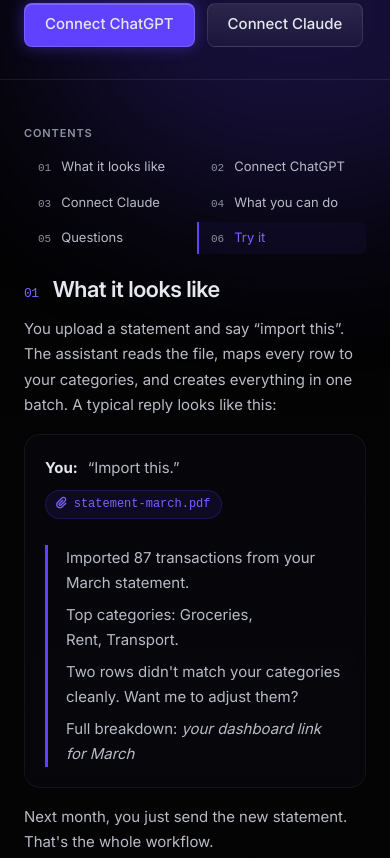
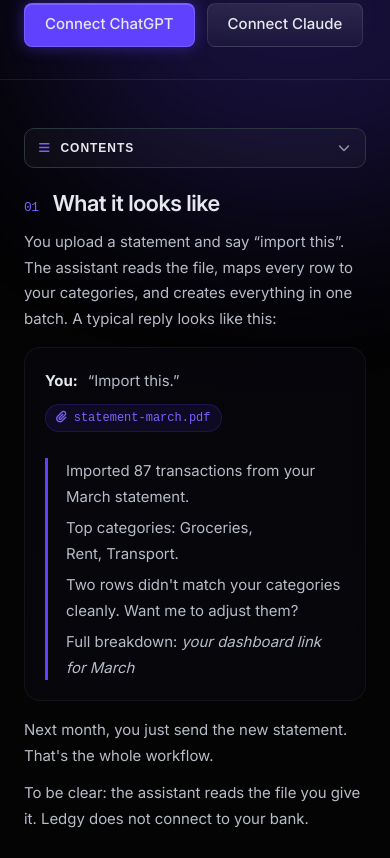
Before and after one commit to harholinsky/ledgy-landing, a plain HTML site: page chatgpt.html in a window 390 px wide. Shown: the part 819-1677 px from the top of the page. Drawn offline with Linux system fonts and the light colour scheme.

Commit message:
better mobile ui

```diff
--- a/assets/doc.css
+++ b/assets/doc.css
@@ -448,3 +448,30 @@
   .endpoint__path { font-size: 13px; }
   .doc__body h2 { font-size: 22px; }
 }
+
+/* Collapsible TOC (mobile accordion) */
+.doc__toc-toggle { display: none; }
+@media (max-width: 900px) {
+  .doc__toc--collapsible h4 { display: none; }
+  .doc__toc-toggle {
+    display: flex;
+    align-items: center;
+    gap: 10px;
+    width: 100%;
+    padding: 12px 14px;
+    background: rgba(255, 255, 255, 0.03);
+    border: 1px solid var(--border);
+    border-radius: 10px;
+    color: var(--foreground);
+    font-size: 12px;
+    font-weight: 600;
+    letter-spacing: 0.08em;
+    text-transform: uppercase;
+    cursor: pointer;
+  }
+  .doc__toc-toggle > i:first-child { color: var(--primary-light); }
+  .doc__toc-chev { margin-left: auto; color: var(--muted-foreground); transition: transform 0.2s ease; }
+  .doc__toc--collapsible ol { display: none; grid-template-columns: 1fr; margin-top: 8px; }
+  .doc__toc--collapsible.is-open ol { display: grid; }
+  .doc__toc--collapsible.is-open .doc__toc-chev { transform: rotate(180deg); }
+}
--- a/assets/doc.js
+++ b/assets/doc.js
@@ -39,3 +39,20 @@
   window.addEventListener("resize", onScroll);
   update();
 })();
+
+// Mobile TOC accordion (pages with .doc__toc--collapsible only)
+(function () {
+  const toc = document.querySelector(".doc__toc--collapsible");
+  const btn = toc && toc.querySelector(".doc__toc-toggle");
+  if (!btn) return;
+  btn.addEventListener("click", () => {
+    const open = toc.classList.toggle("is-open");
+    btn.setAttribute("aria-expanded", String(open));
+  });
+  toc.querySelectorAll("a").forEach(a =>
+    a.addEventListener("click", () => {
+      toc.classList.remove("is-open");
+      btn.setAttribute("aria-expanded", "false");
+    })
+  );
+})();
--- a/chatgpt.html
+++ b/chatgpt.html
@@ -158,9 +158,12 @@
 
 <div class="container">
 <div class="doc">
-  <aside class="doc__toc" aria-label="Table of contents">
+  <aside class="doc__toc doc__toc--collapsible" aria-label="Table of contents">
     <h4>Contents</h4>
-    <ol>
+    <button class="doc__toc-toggle" type="button" aria-expanded="false" aria-controls="toc-list">
+      <i class="fa-solid fa-bars"></i> Contents <i class="fa-solid fa-chevron-down doc__toc-chev"></i>
+    </button>
+    <ol id="toc-list">
       <li><a href="#demo">What it looks like</a></li>
       <li><a href="#connect-chatgpt">Connect ChatGPT</a></li>
       <li><a href="#claude">Connect Claude</a></li>
@@ -194,7 +197,6 @@
         <li>Sign in with Apple, Google, or email.</li>
         <li>In any chat, mention Ledgy or drop in a statement.</li>
       </ol>
-      <p>No Developer mode or manual MCP setup needed.</p>
       <div class="callout"><i class="fa-solid fa-circle-info"></i><span>ChatGPT shows a confirmation prompt (<strong>Allow once</strong> / <strong>Always</strong>) before any write, so nothing lands in your ledger without your OK.</span></div>
       <p>Prefer a manual connection, or the app isn't available on your plan or region? Turn on <strong>Settings → Apps → Advanced settings → Developer mode</strong> (needs ChatGPT Plus, Pro, or Business), click <strong>Create</strong>, and fill in: Name: <code>Ledgy</code>. MCP Server URL: <code>https://api.ledgy.app/mcp</code>. Authentication: <strong>OAuth</strong>.</p>
       <p class="cg-section-cta"><a class="btn btn--secondary" href="https://dashboard.ledgy.app/" target="_blank" rel="noopener noreferrer" data-cta="Open your dashboard" data-cta-position="connect-chatgpt">Open your dashboard</a></p>
```
Also changed, not shown: api-v1.html (+5 -2 lines), integrations.html (+20 -17 lines), privacy.html (+5 -2 lines), support.html (+5 -2 lines), terms.html (+5 -2 lines).
